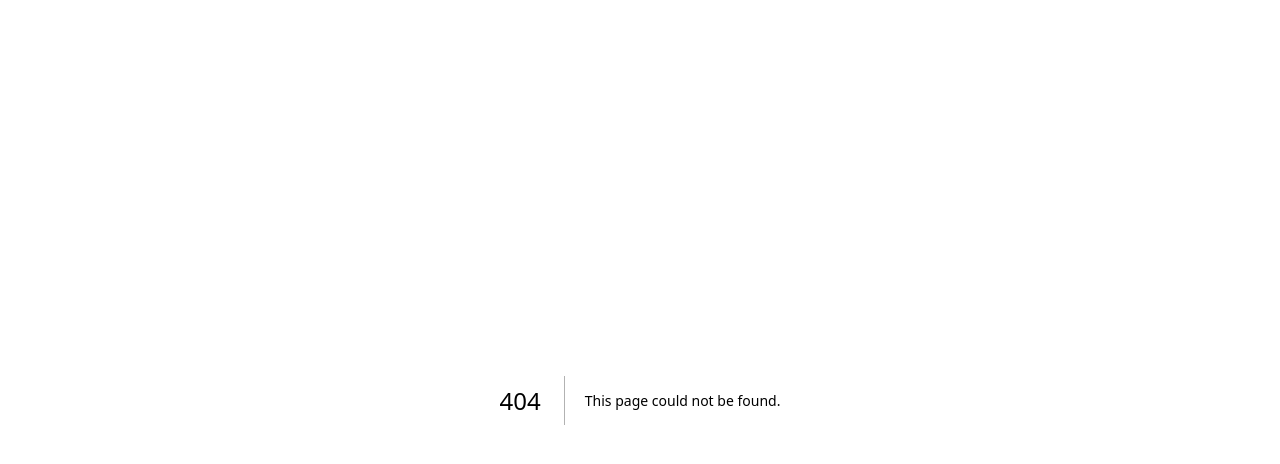
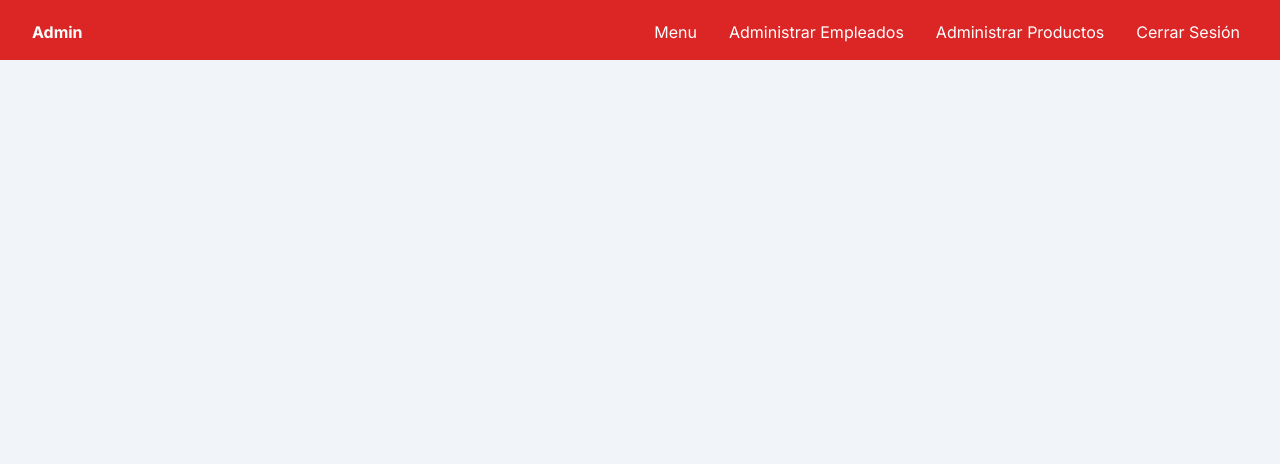
Before and after one commit to julian98789/Tecos, a Next.js app: page /admin in a window 1280 px wide. Before the commit this address had no page. Shown: the top 464 px of the page. Built offline with nearby package versions, Linux system fonts and the light colour scheme.

Commit message:
creacion del navbar de la page admin con sus respectivos enlaces

```diff
--- /dev/null
+++ b/src/app/admin/page.js
@@ -0,0 +1,13 @@
+import NavbarMenu from "@/components/navbar/NavbarMenu.js"
+
+const page = () => {
+
+    return(
+        <div className="w-screen h-screen bg-slate-100 ">
+            <NavbarMenu/>
+
+        </div>
+
+    )
+}
+export default page;
--- /dev/null
+++ b/src/components/navbar/NavbarMenu.js
@@ -0,0 +1,81 @@
+'use client'
+import { useState } from "react";
+
+const NavbarMenu = () => {
+    const [navbar, setNavbar] = useState(false);
+
+    const handleNavbar = () => {
+        setNavbar(!navbar);
+        console.log(navbar);
+    }
+
+    return (
+
+            <nav className="w-full h-[60px] bg-red-600 ">
+                <div className="max-w-7xl mx-auto sm:px-6 lg:px-8">
+                    <div className="flex items-center justify-between h-16">
+                        <div className="flex items-center">
+                            <div className="flex-shrink-0">
+                                <a href="/" className="text-white font-bold">Admin</a>
+                            </div>
+                        </div>
+
+                        <div className="hidden md:block">
+                            <div className="ml-4 flex items-center space-x-4">
+                                <a href="/" className="text-white hover:bg-red-700 hover:text-white rounded-lg p-2">
+                                    Menu
+                                </a>
+                                <a href="/" className="text-white hover:bg-red-700 hover:text-white rounded-lg p-2">
+                                    Administrar Empleados
+                                </a>
+                                <a href="/" className="text-white hover:bg-red-700 hover:text-white rounded-lg p-2">
+                                    Administrar Productos
+                                </a>
+                                <a href="/" className="text-white hover:bg-red-700 hover:text-white rounded-lg p-2">
+                                    Cerrar Sesión
+                                </a>
+                            </div>
+                        </div>
+
+                        <div className="md:hidden flex items-center">
+                            <button className="inline-flex items-center justify-center p-2 rounded-md text-white hover:text-white focus:outline-none focus:ring-2 focus:ring-white" onClick={handleNavbar}>
+                                {navbar ? (
+                                    <svg className="h-6 w-6" xmlns="http://www.w3.org/2000/svg" fill="none" viewBox="0 0 24 24" stroke="currentColor">
+                                        <path strokeLinecap="round" strokeLinejoin="round" strokeWidth={2} d="M6 18L18 6M6 6l12 12" />
+                                    </svg>
+                                ) : (
+                                    <svg className="h-6 w-6" xmlns="http://www.w3.org/2000/svg" fill="none" viewBox="0 0 24 24" stroke="currentColor">
+                                        <path strokeLinecap="round" strokeLinejoin="round" strokeWidth={2} d="M4 6h16M4 12h16m-7 6h7" />
+                                    </svg>
+                                )}
+                            </button>
+                        </div>
+
+                    </div>
+                </div>
+
+                {navbar && (
+                    <div className="md:hidden absolute top-[60px] left-0 w-full bg-red-600">
+                        <div className="px-2 pt-2 pb-3 space-y-1 sm:px-4">
+                            <a href="/" className="text-white block hover:bg-red-700 hover:text-white rounded-lg p-2">
+                                Menu
+                            </a>
+                            <a href="/" className="text-white block hover:bg-red-700 hover:text-white rounded-lg p-2">
+                                Administrar Empleados
+                            </a>
+                            <a href="/" className="text-white block hover:bg-red-700 hover:text-white rounded-lg p-2">
+                                Administrar Productos
+                            </a>
+                            <a href="/" className="text-white block hover:bg-red-700 hover:text-white rounded-lg p-2">
+                                Cerrar Sesión
+                            </a>
+                        </div>
+                    </div>
+                )}
+            </nav>
+
+    );
+
+}
+
+export default NavbarMenu;
```
Also changed, not shown: package.json (+4 -3 lines), 1 other file (tests, documents, lock files or other folders).
